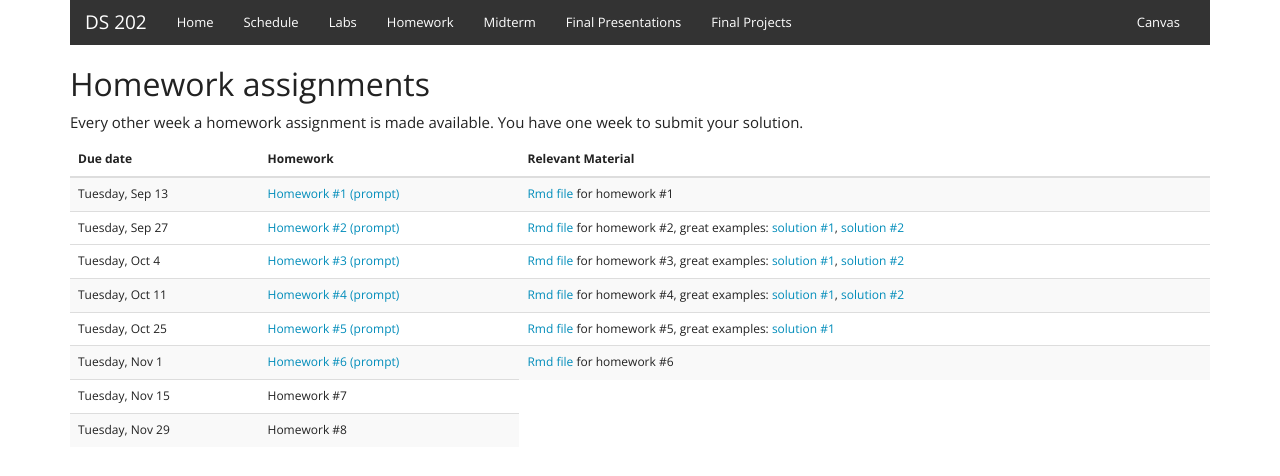
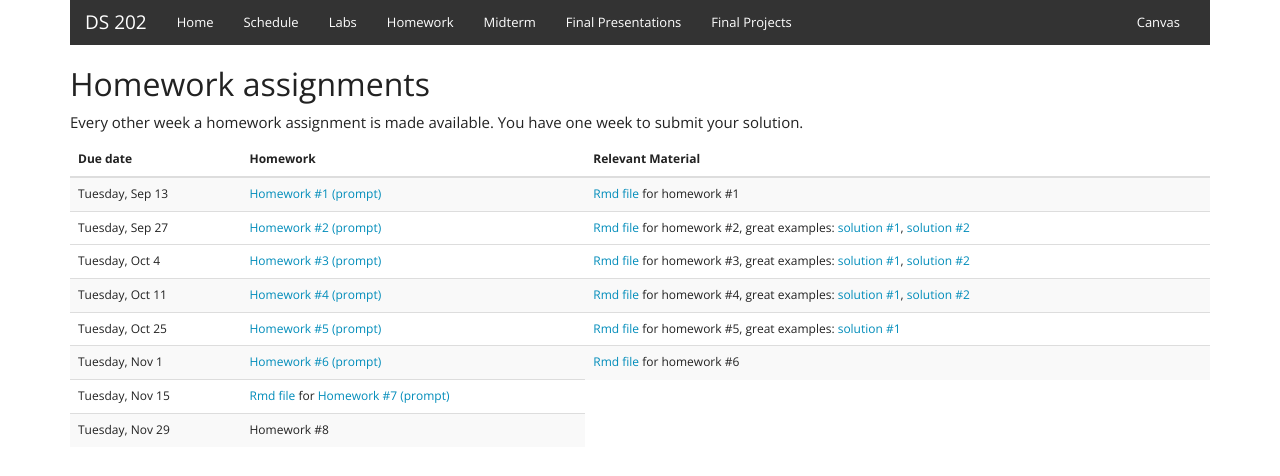
Before and after one commit to DS202-at-ISU/DS202-at-ISU.github.io, a Jekyll site: the page built from homework.html, in a window 1280 px wide. Shown: the top 476 px of the page. Built offline with Jekyll 4.4.1, drawn with Linux system fonts in a browser that asks for light colours.

Commit message:
link to homework #7

```diff
--- a/homework.html
+++ b/homework.html
@@ -54,7 +54,7 @@ Every other week a homework assignment is made available. You have one week to s
       </tr>
       <tr>
         <td>Tuesday, Nov 15</td>
-        <td>Homework #7</td>
+        <td><a href="homework/homework07.Rmd">Rmd file</a> for <a href="homework/homework07.html">Homework #7 (prompt)</a></td>
       </tr>
       <tr>
         <td>Tuesday, Nov 29</td>
```
